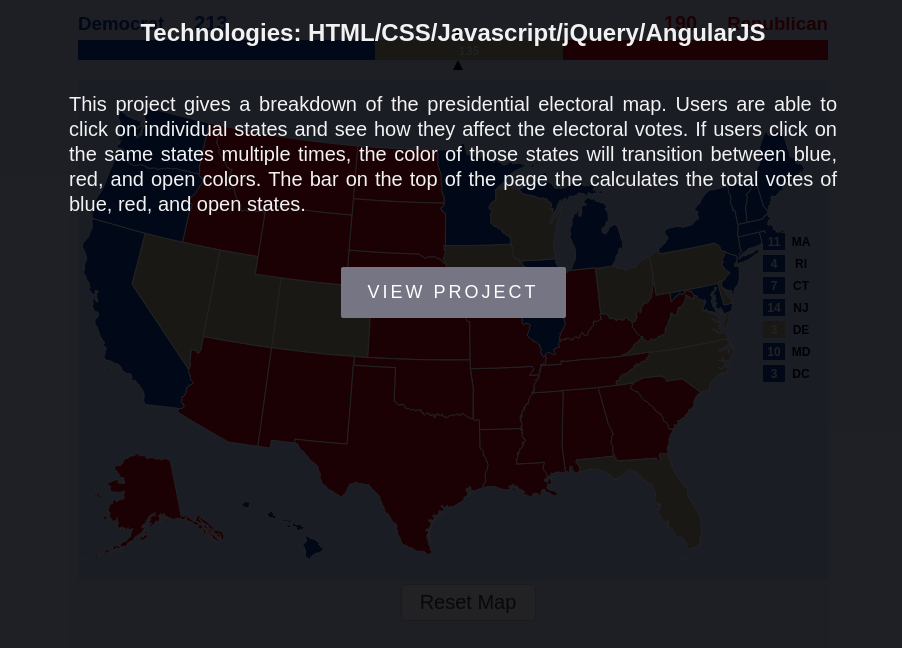
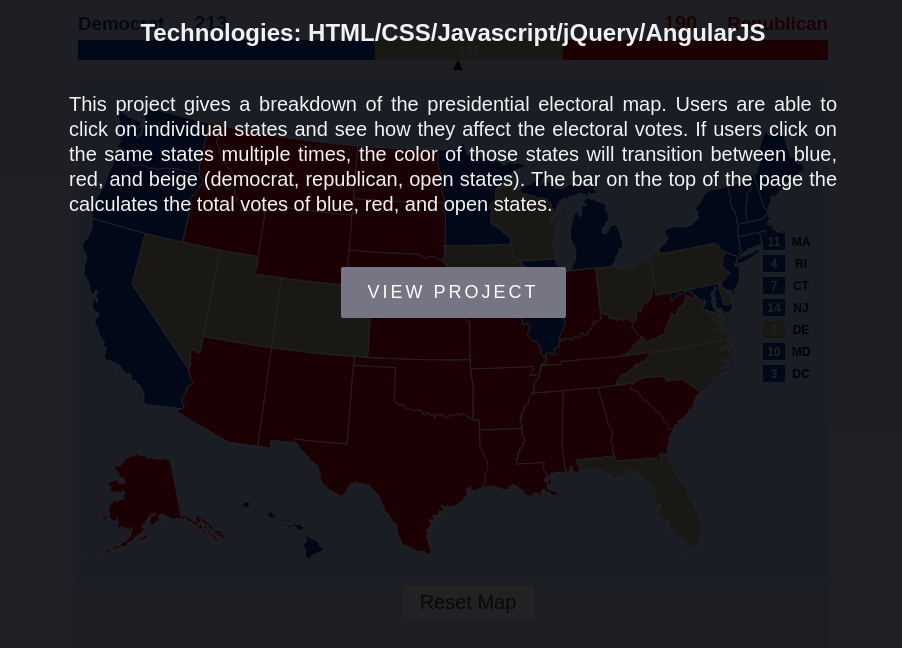
Before and after one commit to oliverlai55/USA-Interactive-Map-2016, a plain HTML site: page index.html in a window 1280 px wide. Shown: the part 78-726 px from the top of the page, without its empty margins (187-1089 px from the left). Drawn offline with nearby package versions, Linux system fonts and the light colour scheme.

Commit message:
more intro content changes

```diff
--- a/index.html
+++ b/index.html
@@ -15,7 +15,7 @@
 		<div id="intro-page">
 		<h1>Oliver's USA Electoral Interactive Map</h1>
 		<h2>Technologies: HTML/CSS/Javascript/jQuery/AngularJS</h2>
-		<p>This project gives a breakdown of the presidential electoral map.  Users are able to click on individual states and see how they affect the electoral votes.  If users click on the same states multiple times, the color of those states will transition between blue, red, and open colors. The bar on the top of the page the calculates the total votes of blue, red, and open states.</p>
+		<p>This project gives a breakdown of the presidential electoral map.  Users are able to click on individual states and see how they affect the electoral votes.  If users click on the same states multiple times, the color of those states will transition between blue, red, and beige (democrat, republican, open states). The bar on the top of the page the calculates the total votes of blue, red, and open states.</p>
 			<button id="intro-button" onclick="viewProject()">View Project</button>
 	</div>
 	</div>
```
